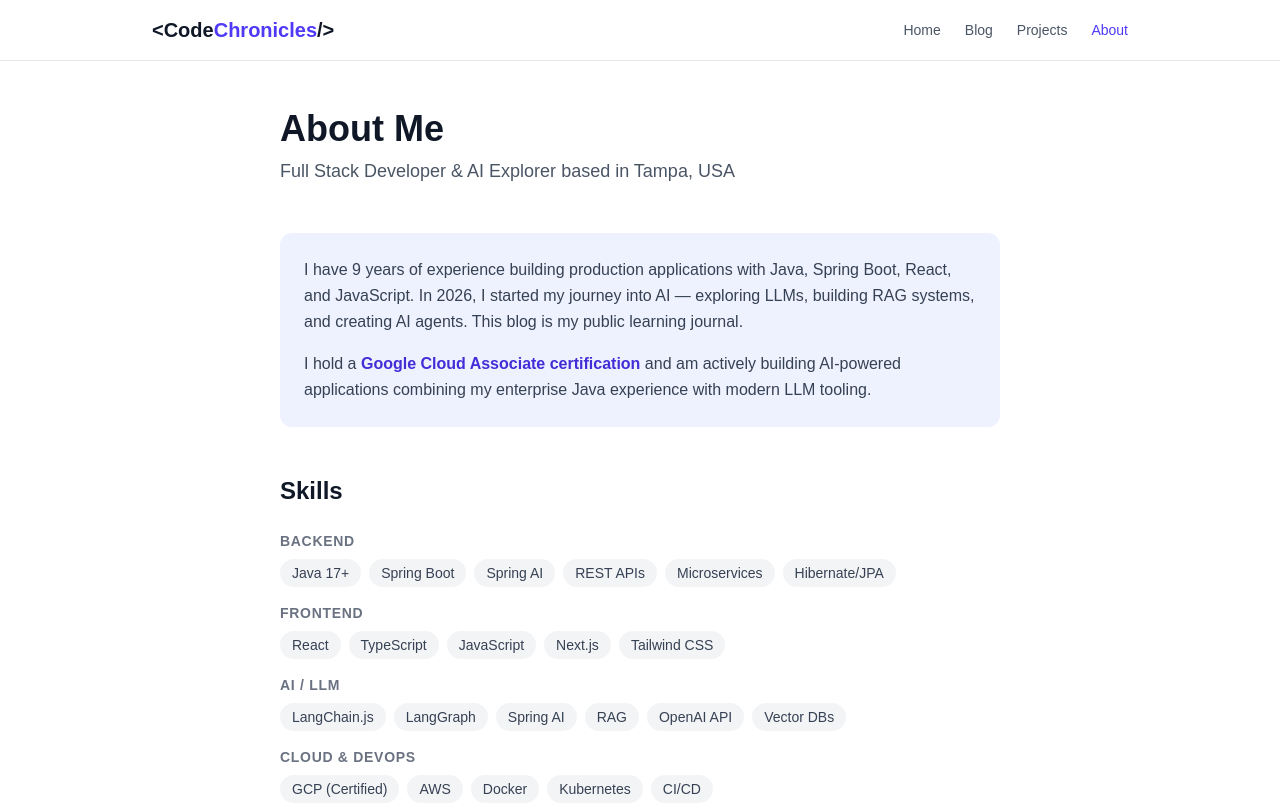
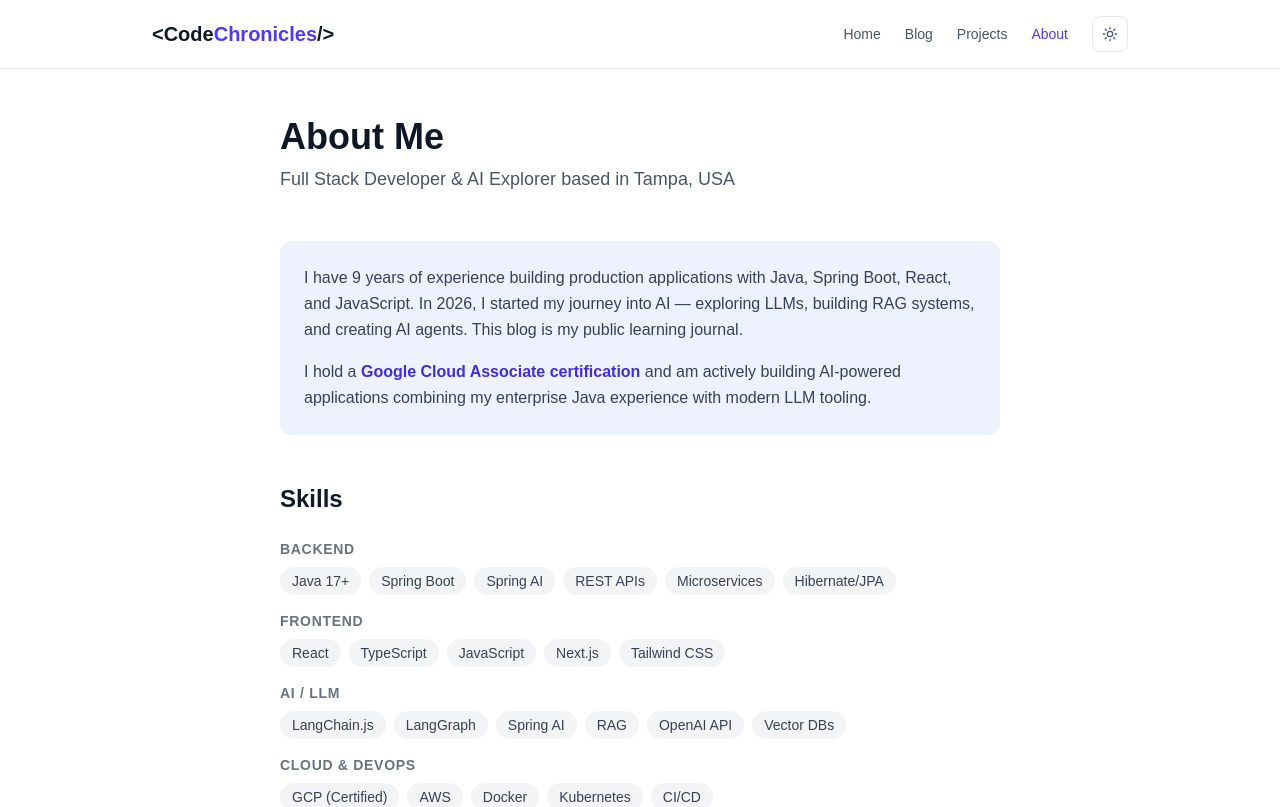
Before and after one commit to ravikishorethella/code-chronicles, a Next.js app: page /about in a window 1280 px wide. Shown: the top 807 px of the page. Built offline with nearby package versions, Linux system fonts and the light colour scheme.

Commit message:
worked on theme

```diff
--- a/app/globals.css
+++ b/app/globals.css
@@ -1,5 +1,8 @@
 @import "tailwindcss";
 @plugin "@tailwindcss/typography";
+
+/* Enable class-based dark mode for Tailwind v4 */
+@custom-variant dark (&:where(.dark, .dark *));
 
 :root {
   --background: #ffffff;
@@ -13,15 +16,15 @@
   --font-mono: var(--font-geist-mono);
 }
 
-@media (prefers-color-scheme: dark) {
-  :root {
-    --background: #0a0a0a;
-    --foreground: #ededed;
-  }
+/* Dark mode via .dark class (controlled by ThemeProvider) */
+.dark {
+  --background: #0a0a0a;
+  --foreground: #ededed;
 }
 
 body {
   background: var(--background);
   color: var(--foreground);
   font-family: Arial, Helvetica, sans-serif;
+  transition: background-color 0.2s ease, color 0.2s ease;
 }
--- a/app/layout.tsx
+++ b/app/layout.tsx
@@ -3,6 +3,7 @@ import { Geist, Geist_Mono } from "next/font/google";
 import "./globals.css";
 import Navbar from "@/components/Navbar";
 import Footer from "@/components/Footer";
+import { ThemeProvider } from "@/components/ThemeProvider";
 import siteConfig from "@/site.config";
 
 const geistSans = Geist({
@@ -29,11 +30,21 @@ export default function RootLayout({
     <html
       lang="en"
       className={`${geistSans.variable} ${geistMono.variable} h-full antialiased`}
+      suppressHydrationWarning
     >
-      <body className="min-h-full flex flex-col bg-white text-gray-900 dark:bg-gray-900 dark:text-white">
-        <Navbar />
-        <main className="flex-1">{children}</main>
-        <Footer />
+      <head>
+        <script
+          dangerouslySetInnerHTML={{
+            __html: `(function(){try{var t=localStorage.getItem('theme');var d=window.matchMedia('(prefers-color-scheme: dark)').matches;if(t==='dark'||((!t||t==='system')&&d)){document.documentElement.classList.add('dark');}}catch(e){}})()`,
+          }}
+        />
+      </head>
+      <body className="min-h-full flex flex-col bg-white text-gray-900 dark:bg-gray-900 dark:text-white transition-colors duration-200">
+        <ThemeProvider>
+          <Navbar />
+          <main className="flex-1">{children}</main>
+          <Footer />
+        </ThemeProvider>
       </body>
     </html>
   );
--- a/components/Navbar.tsx
+++ b/components/Navbar.tsx
@@ -2,6 +2,7 @@
 import Link from "next/link";
 import { usePathname } from "next/navigation";
 import siteConfig from "@/site.config";
+import ThemeToggle from "./ThemeToggle";
 
 export default function Navbar() {
   const pathname = usePathname();
@@ -29,6 +30,7 @@ export default function Navbar() {
               {link.label}
             </Link>
           ))}
+          <ThemeToggle />
         </nav>
       </div>
     </header>
--- /dev/null
+++ b/components/ThemeProvider.tsx
@@ -0,0 +1,61 @@
+"use client";
+import { createContext, useContext, useEffect, useState } from "react";
+
+type Theme = "light" | "dark" | "system";
+
+interface ThemeContextValue {
+  theme: Theme;
+  setTheme: (theme: Theme) => void;
+  resolvedTheme: "light" | "dark";
+}
+
+const ThemeContext = createContext<ThemeContextValue>({
+  theme: "system",
+  setTheme: () => {},
+  resolvedTheme: "light",
+});
+
+export function ThemeProvider({ children }: { children: React.ReactNode }) {
+  const [theme, setThemeState] = useState<Theme>("system");
+  const [resolvedTheme, setResolvedTheme] = useState<"light" | "dark">("light");
+
+  // Apply theme to <html> element
+  const applyTheme = (t: Theme) => {
+    const root = document.documentElement;
+    const systemDark = window.matchMedia("(prefers-color-scheme: dark)").matches;
+    const isDark = t === "dark" || (t === "system" && systemDark);
+
+    root.classList.toggle("dark", isDark);
+    setResolvedTheme(isDark ? "dark" : "light");
+  };
+
+  // Load saved theme on mount
+  useEffect(() => {
+    const saved = (localStorage.getItem("theme") as Theme) || "system";
+    setThemeState(saved);
+    applyTheme(saved);
+
+    // Listen for system preference changes
+    const mq = window.matchMedia("(prefers-color-scheme: dark)");
+    const handler = () => {
+      const current = (localStorage.getItem("theme") as Theme) || "system";
+      if (current === "system") applyTheme("system");
+    };
+    mq.addEventListener("change", handler);
+    return () => mq.removeEventListener("change", handler);
+  }, []);
+
+  const setTheme = (t: Theme) => {
+    localStorage.setItem("theme", t);
+    setThemeState(t);
+    applyTheme(t);
+  };
+
+  return (
+    <ThemeContext.Provider value={{ theme, setTheme, resolvedTheme }}>
+      {children}
+    </ThemeContext.Provider>
+  );
+}
+
+export const useTheme = () => useContext(ThemeContext);
--- /dev/null
+++ b/components/ThemeToggle.tsx
@@ -0,0 +1,88 @@
+"use client";
+import { useState, useRef, useEffect } from "react";
+import { useTheme } from "./ThemeProvider";
+
+const SunIcon = () => (
+  <svg xmlns="http://www.w3.org/2000/svg" width="16" height="16" viewBox="0 0 24 24" fill="none" stroke="currentColor" strokeWidth="2" strokeLinecap="round" strokeLinejoin="round">
+    <circle cx="12" cy="12" r="4"/>
+    <path d="M12 2v2M12 20v2M4.93 4.93l1.41 1.41M17.66 17.66l1.41 1.41M2 12h2M20 12h2M6.34 17.66l-1.41 1.41M19.07 4.93l-1.41 1.41"/>
+  </svg>
+);
+
+const MoonIcon = () => (
+  <svg xmlns="http://www.w3.org/2000/svg" width="16" height="16" viewBox="0 0 24 24" fill="none" stroke="currentColor" strokeWidth="2" strokeLinecap="round" strokeLinejoin="round">
+    <path d="M12 3a6 6 0 0 0 9 9 9 9 0 1 1-9-9Z"/>
+  </svg>
+);
+
+const SystemIcon = () => (
+  <svg xmlns="http://www.w3.org/2000/svg" width="16" height="16" viewBox="0 0 24 24" fill="none" stroke="currentColor" strokeWidth="2" strokeLinecap="round" strokeLinejoin="round">
+    <rect width="20" height="14" x="2" y="3" rx="2"/>
+    <path d="M8 21h8M12 17v4"/>
+  </svg>
+);
+
+const options = [
+  { value: "light" as const, label: "Light",  Icon: SunIcon },
+  { value: "dark"  as const, label: "Dark",   Icon: MoonIcon },
+  { value: "system"as const, label: "System", Icon: SystemIcon },
+];
+
+export default function ThemeToggle() {
+  const { theme, setTheme, resolvedTheme } = useTheme();
+  const [open, setOpen] = useState(false);
+  const ref = useRef<HTMLDivElement>(null);
+
+  // Close on outside click
+  useEffect(() => {
+    const handler = (e: MouseEvent) => {
+      if (ref.current && !ref.current.contains(e.target as Node)) {
+        setOpen(false);
+      }
+    };
+    document.addEventListener("mousedown", handler);
+    return () => document.removeEventListener("mousedown", handler);
+  }, []);
+
+  const ActiveIcon = resolvedTheme === "dark" ? MoonIcon : SunIcon;
+
+  return (
+    <div className="relative" ref={ref}>
+      {/* Toggle Button */}
+      <button
+        onClick={() => setOpen((o) => !o)}
+        aria-label="Toggle theme"
+        className="flex items-center justify-center w-9 h-9 rounded-lg border border-gray-200 bg-white text-gray-600 hover:border-indigo-400 hover:text-indigo-600 transition-colors dark:border-gray-700 dark:bg-gray-800 dark:text-gray-300 dark:hover:border-indigo-500 dark:hover:text-indigo-400"
+      >
+        <ActiveIcon />
+      </button>
+
+      {/* Dropdown */}
+      {open && (
+        <div className="absolute right-0 mt-2 w-36 rounded-xl border border-gray-200 bg-white shadow-lg dark:border-gray-700 dark:bg-gray-800 overflow-hidden z-50">
+          {options.map(({ value, label, Icon }) => (
+            <button
+              key={value}
+              onClick={() => { setTheme(value); setOpen(false); }}
+              className={`w-full flex items-center gap-3 px-4 py-2.5 text-sm transition-colors
+                ${theme === value
+                  ? "bg-indigo-50 text-indigo-600 font-medium dark:bg-indigo-900/40 dark:text-indigo-400"
+                  : "text-gray-700 hover:bg-gray-50 dark:text-gray-300 dark:hover:bg-gray-700/50"
+                }`}
+            >
+              <Icon />
+              {label}
+              {theme === value && (
+                <span className="ml-auto">
+                  <svg width="12" height="12" viewBox="0 0 12 12" fill="currentColor">
+                    <path d="M10 3L5 8.5 2 5.5" stroke="currentColor" strokeWidth="1.5" strokeLinecap="round" strokeLinejoin="round" fill="none"/>
+                  </svg>
+                </span>
+              )}
+            </button>
+          ))}
+        </div>
+      )}
+    </div>
+  );
+}
```
